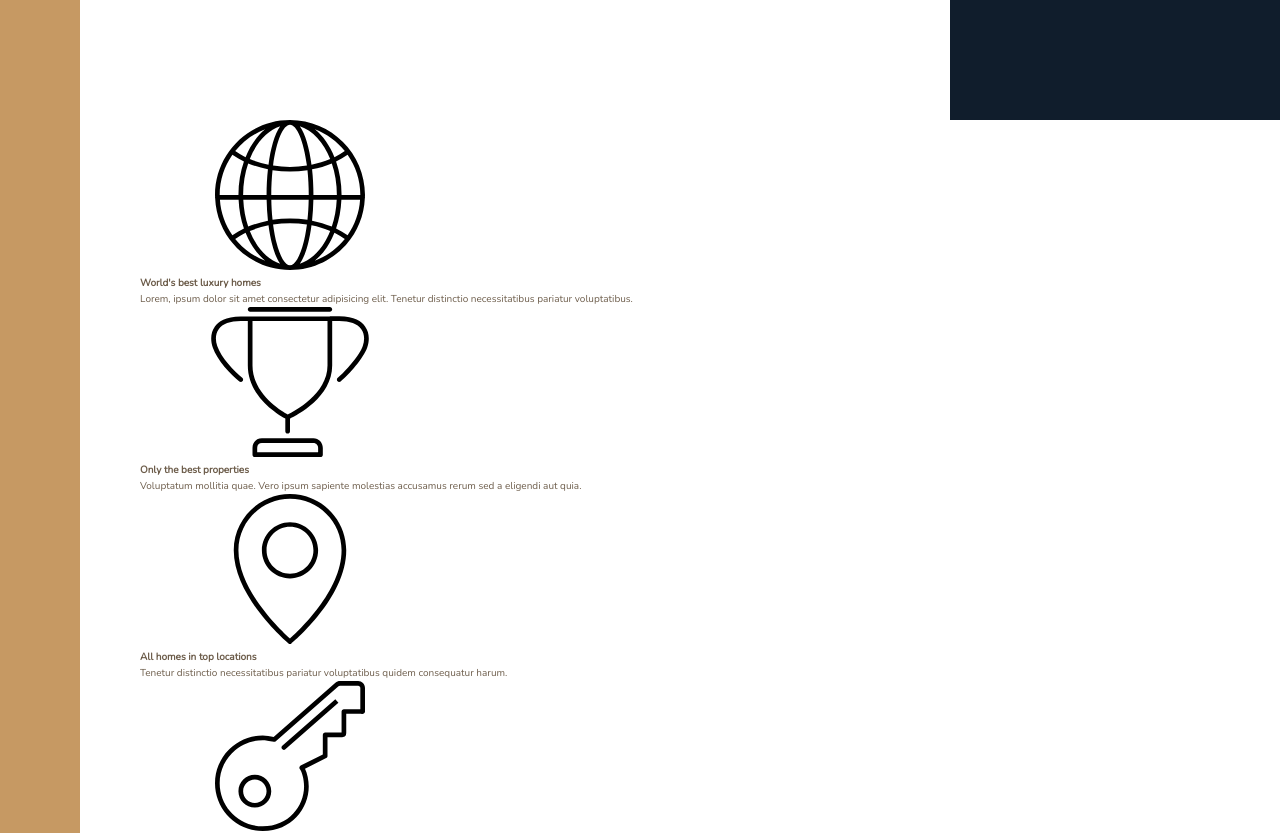
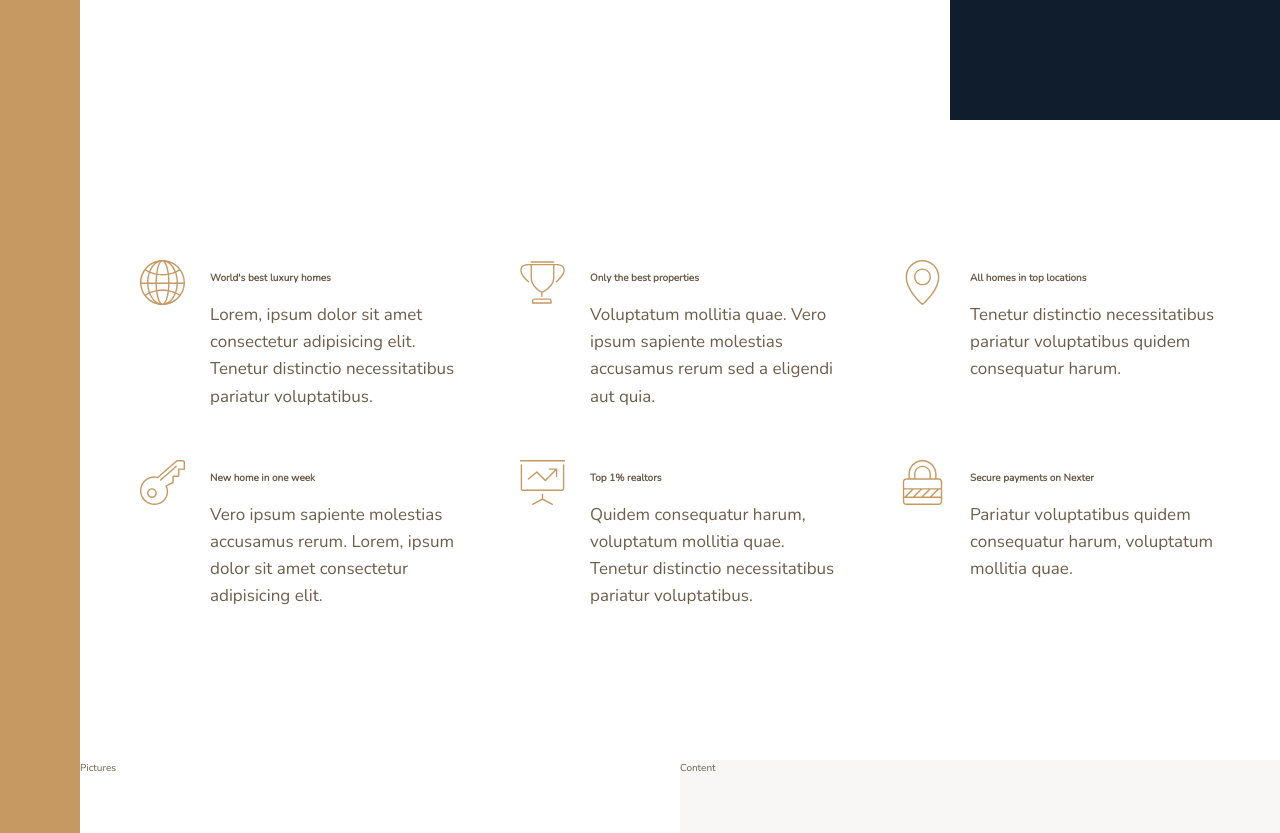
Before and after one commit to DeboraBucci/nexter, a website: page index.html in a window 1280 px wide. Shown: the part 520-1353 px from the top of the page. Drawn offline with nearby package versions, Linux system fonts and the light colour scheme; files that its build step writes are made by us from their sources.

Commit message:
style the features section

```diff
--- a/sass/_features.scss
+++ b/sass/_features.scss
@@ -1,3 +1,29 @@
 .features {
   grid-column: center-start / center-end;
+
+  display: grid;
+  align-items: start;
+  grid-template-columns: repeat(auto-fit, minmax(25rem, 1fr));
+  gap: 6rem;
+
+  margin: 15rem 0;
 }
+
+.feature {
+  display: grid;
+  grid-template-columns: min-content 1fr;
+  row-gap: 1.5rem;
+  column-gap: 2.5rem;
+
+  &__icon {
+    grid-row: 1 / span 2;
+    fill: $color-primary;
+    width: 4.5rem;
+    height: 4.5rem;
+    transform: translateY(-1rem);
+  }
+
+  &__text {
+    font-size: 1.7rem;
+  }
+}
```
